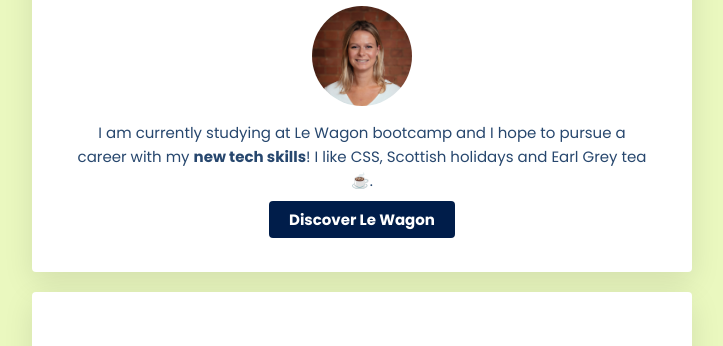
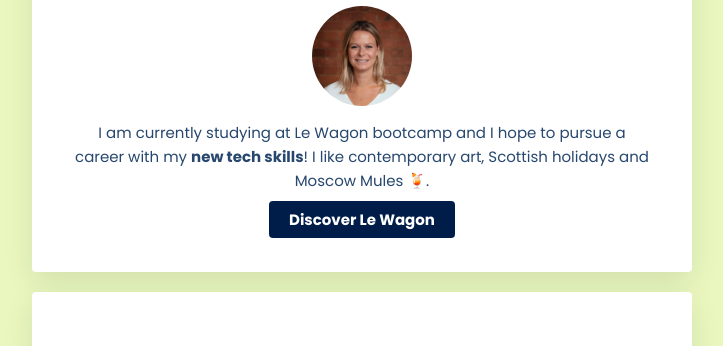
Before and after one commit to ClaireCullimore/profile, a plain HTML site: page index.html in a window 1280 px wide. Shown: the part 142-488 px from the top of the page, without its empty margins (278-1001 px from the left). Drawn offline with Linux system fonts and the light colour scheme.

Commit message:
Profile Updated

```diff
--- a/index.html
+++ b/index.html
@@ -14,7 +14,7 @@
   <div class="card-white" id="introduction">
     <h1>Hi, I'm Claire 🥳</h1>
     <img src="images/cc_photo.jpg" class="img-circle" alt="Picture of Me">
-    <p> I am currently studying at Le Wagon bootcamp and I hope to pursue a career with my <strong>new tech skills</strong>! I like CSS, Scottish holidays and Earl Grey tea ☕️.</p>
+    <p> I am currently studying at Le Wagon bootcamp and I hope to pursue a career with my <strong>new tech skills</strong>! I like contemporary art, Scottish holidays and Moscow Mules 🍹.</p>
    <a href="https://www.lewagon.com/" class="btn-blue" target="_blank">Discover Le Wagon</a>
   </div>
   <div class="card-white">
```
